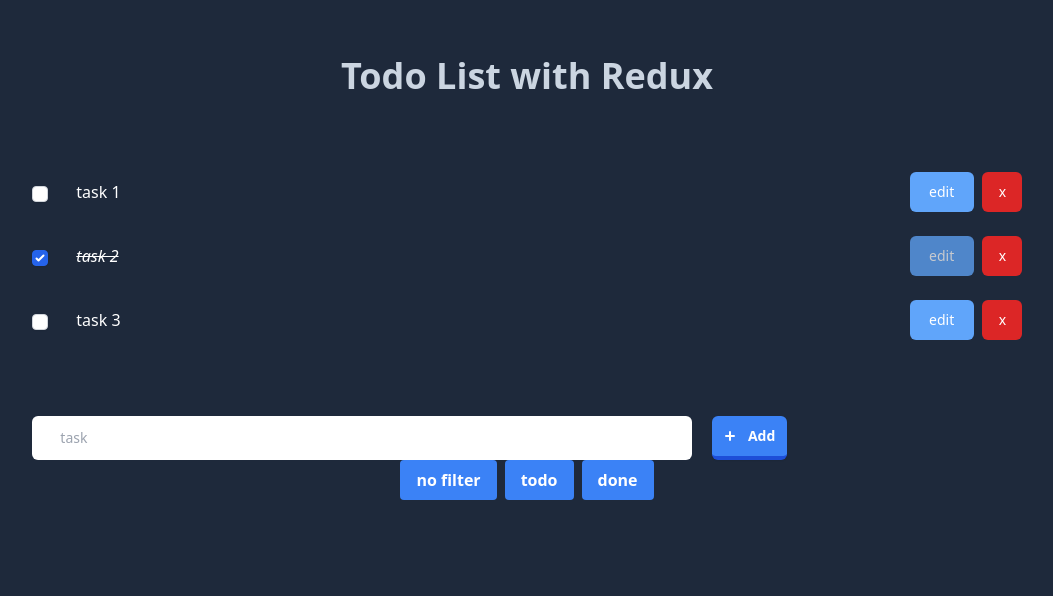
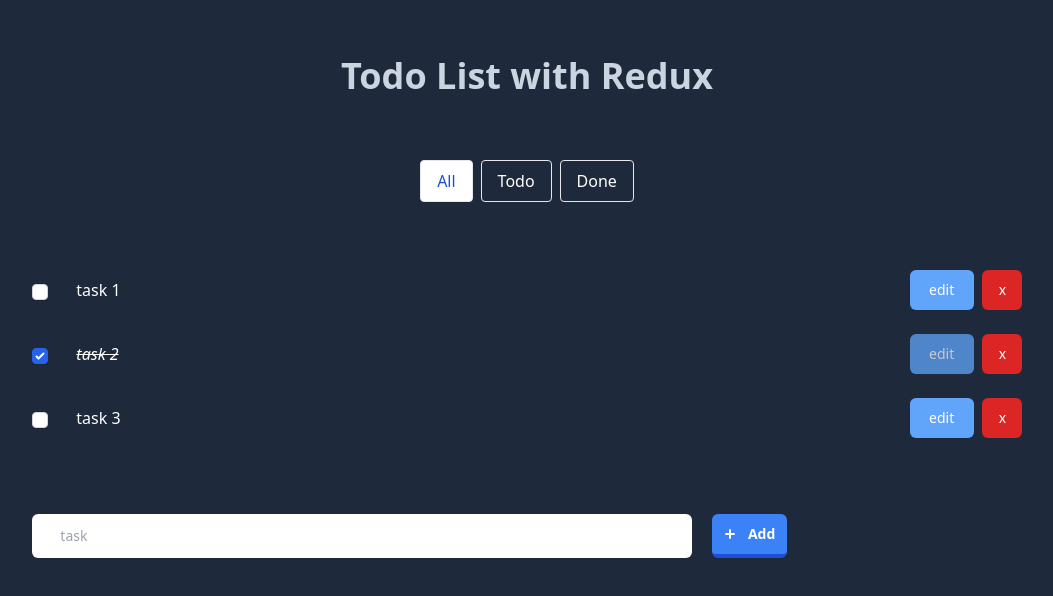
Before and after one commit to Celdama/redux-todo-app, a React (Create React App) app: page / in a window 1280 px wide. Shown: the top 596 px of the page, without its empty margins (113-1166 px from the left). Built offline with nearby package versions, Linux system fonts and the light colour scheme.

Commit message:
src: adding style to filter button

```diff
--- a/src/App.js
+++ b/src/App.js
@@ -7,8 +7,8 @@ function App() {
   return (
     <Container>
       <TitleApp>Todo List with Redux</TitleApp>
+      <TodoFilterStore />
       <TodoListStore />
-      <TodoFilterStore />
       <GlobalStyle />
     </Container>
   );
--- a/src/Components/TodoFilter/index.js
+++ b/src/Components/TodoFilter/index.js
@@ -5,20 +5,19 @@ import { filterSelector } from '../../Store/selectors/filterSelector';
 import { Button } from './todoFilter.tw';
 
 export const TodoFilter = ({ filter, handleSetFilter }) => {
-  console.log(filter);
   return (
-    <div>
+    <div className='pb-14'>
       <Button disabled={filter === null} onClick={() => handleSetFilter(null)}>
-        no filter
+        All
       </Button>
       <Button
         disabled={filter === false}
         onClick={() => handleSetFilter(false)}
       >
-        todo
+        Todo
       </Button>
       <Button disabled={filter === true} onClick={() => handleSetFilter(true)}>
-        done
+        Done
       </Button>
     </div>
   );
--- a/src/Components/TodoFilter/todoFilter.tw.js
+++ b/src/Components/TodoFilter/todoFilter.tw.js
@@ -1,5 +1,19 @@
 import tw from 'tailwind-styled-components';
 
 export const Button = tw.button`
-  bg-blue-500 hover:bg-blue-700 text-white font-bold py-2 px-4 rounded mx-1
+  bg-transparent
+hover:bg-white
+  hover:text-blue-700
+text-white
+  font-semi-bold
+  py-2
+  px-4
+  rounded
+  mx-1
+  border
+  hover:border-transparent
+  disabled:bg-white
+  disabled:text-blue-700
+  transition
+  ease-in-out
 `;
--- a/src/Components/TodoItem/index.js
+++ b/src/Components/TodoItem/index.js
@@ -25,16 +25,10 @@ const TodoItem = ({ todo, onToggle, handleDeleteTodo, handleEditTodo }) => {
     setNewTitle(e.target.value);
   };
 
-  const saveNewTodo = (todo) => {
+  const saveNewTodoTitle = (todo) => {
     handleEditTodo({ ...todo, title: newTitle });
     setEditing(false);
   };
-
-  // const saveNewTodo = (todo, e) => {
-  //   e.preventDefault();
-  //   handleEditTodo(todo.id, newTitle);
-  //   setEditing(false);
-  // };
 
   const { completed, title } = todo;
 
@@ -48,7 +42,7 @@ const TodoItem = ({ todo, onToggle, handleDeleteTodo, handleEditTodo }) => {
           onChange={() => onToggle(todo)}
         />
         {editing ? (
-          <form onSubmit={(e) => saveNewTodo(todo, e)}>
+          <form onSubmit={() => saveNewTodoTitle(todo)}>
             <EditTaskInput
               type='text'
               value={newTitle}
@@ -66,7 +60,7 @@ const TodoItem = ({ todo, onToggle, handleDeleteTodo, handleEditTodo }) => {
       </ItemContainer>
       <ContainerBtnItem>
         {editing ? (
-          <SaveBtn onClick={() => saveNewTodo(todo)}>save</SaveBtn>
+          <SaveBtn onClick={() => saveNewTodoTitle(todo)}>save</SaveBtn>
         ) : (
           <EditBtn disabled={completed} onClick={() => editTodo(todo)}>
             edit
```
